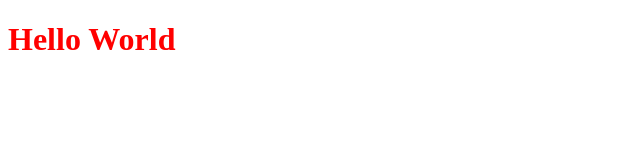
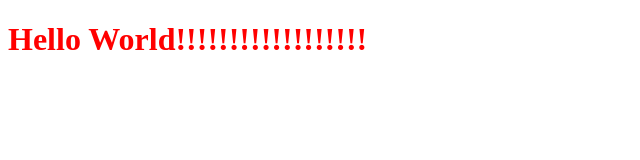
Before and after one commit to AirLi1507/pullrequest-test, a plain HTML site: page index.html in a window 1280 px wide. Shown: the whole page, without its empty margins (0-640 px from the left). Drawn offline with Linux system fonts and the light colour scheme.

Commit message:
!!!!!!!!!!!

```diff
--- a/index.html
+++ b/index.html
@@ -7,7 +7,7 @@
 </head>
 <body>
   <div >
-    <h1 style="color: red;">Hello World</h1>
+    <h1 style="color: red;">Hello World!!!!!!!!!!!!!!!!!!</h1>
   </div>
 </body>
 </html>
```
